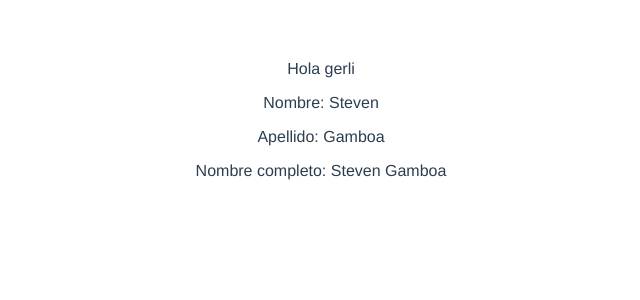
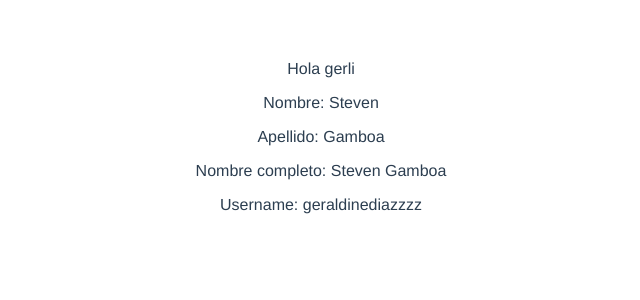
Before and after one commit to gdiazb/curso-vue-componentes-composition-api, a Vue app: page / in a window 1280 px wide. Shown: the top 300 px of the page, without its empty margins (319-959 px from the left). Built offline with nearby package versions, Linux system fonts and the light colour scheme.

Commit message:
learn provide-inject

```diff
--- a/src/App.vue
+++ b/src/App.vue
@@ -4,11 +4,15 @@
 
 <script>
 import Home from "@/components/Home.vue";
+import { provide } from "vue";
 
 export default {
   name: "App",
   components: {
     Home,
+  },
+  setup() {
+    provide("userName", "geraldinediazzzz");
   },
 };
 </script>
--- a/src/components/Home.vue
+++ b/src/components/Home.vue
@@ -4,11 +4,12 @@
     <p>Nombre: {{ firstName }}</p>
     <p>Apellido: {{ lastName }}</p>
     <p>Nombre completo: {{ fullName }}</p>
+    <p>Username: {{ username }}</p>
   </div>
 </template>
 
 <script>
-import { ref, computed, toRefs } from "vue";
+import { ref, computed, toRefs, inject } from "vue";
 export default {
   props: {
     firstName: String,
@@ -23,11 +24,14 @@ export default {
       return `${firstName.value} ${lastName.value}`;
     });
 
+    const username = ref(inject("userName"));
+
     console.log("context", context);
 
     return {
       text,
       fullName,
+      username,
     };
   },
 };
```
